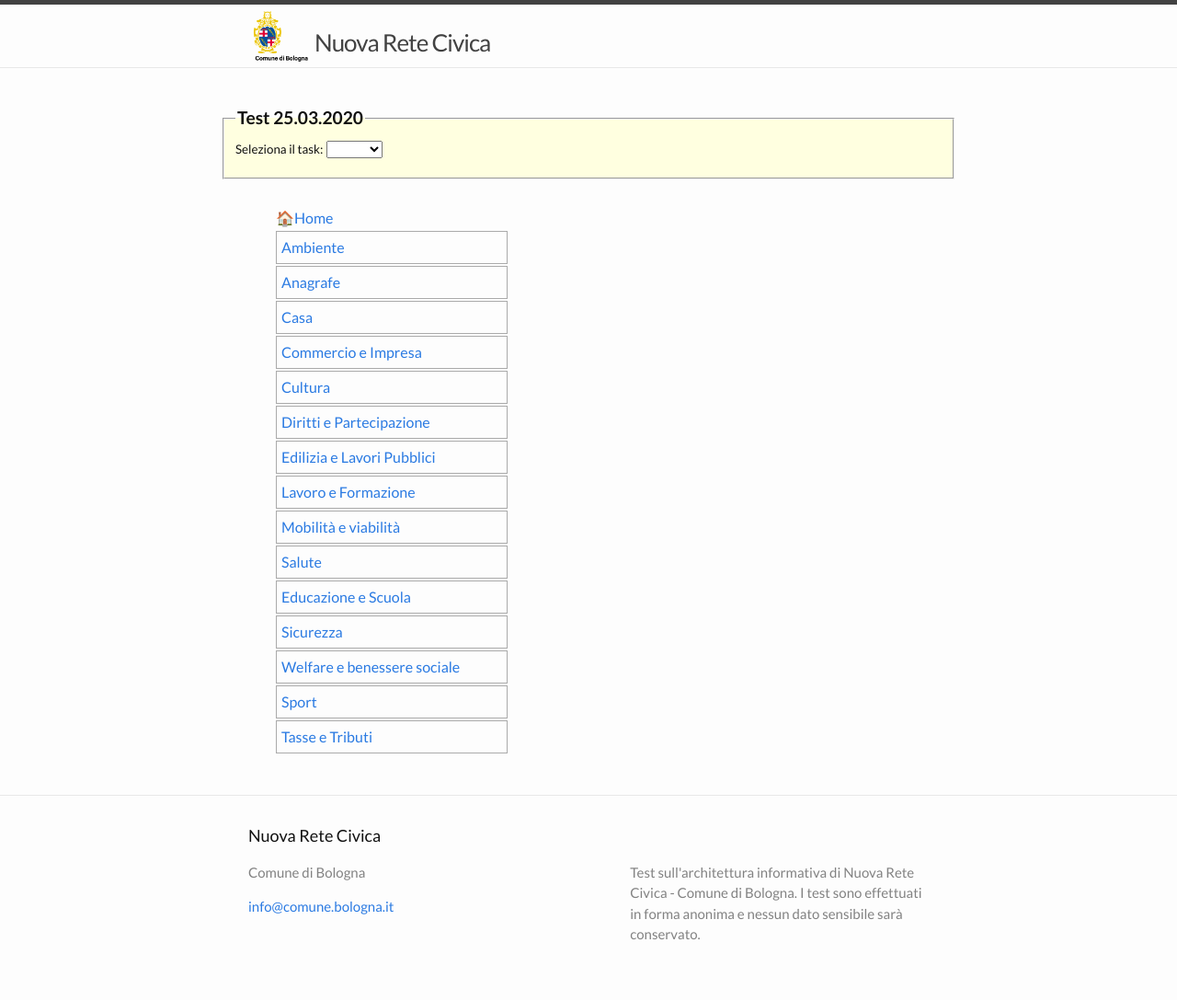
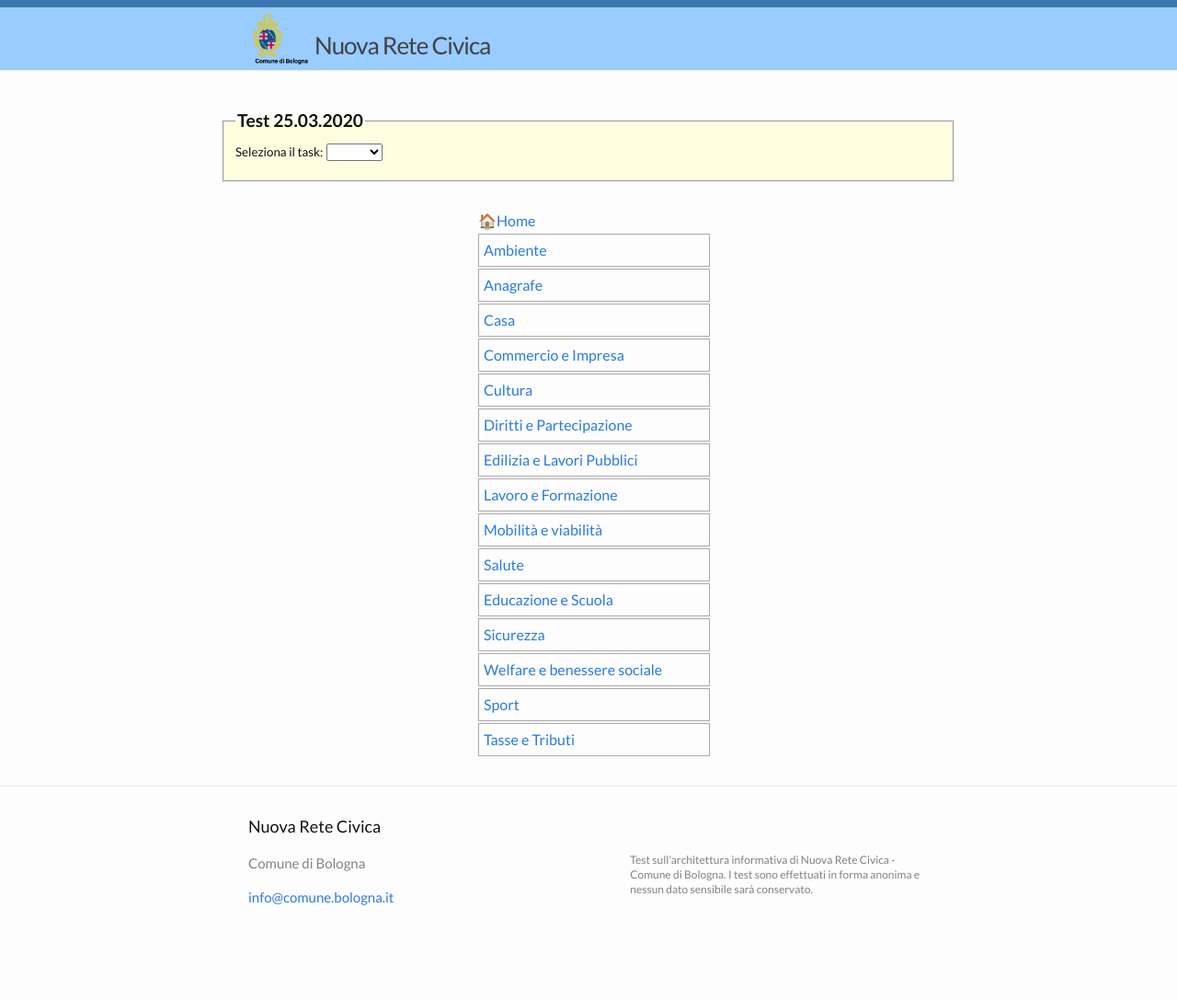
Before and after one commit to Co-Bo/Co-Bo.github.io, a Jekyll site: the page built from index.markdown, in a window 1280 px wide. Shown: the whole page at 92% size. Built offline with Jekyll 4.4.1, drawn with Linux system fonts in a browser that asks for light colours; after the commit the page ends 1035 px from its top, so only the background shows below that.

Commit message:
Update main.scss

```diff
--- a/assets/main.scss
+++ b/assets/main.scss
@@ -3,6 +3,11 @@
 ---
 
 @import "minima";
+
+
+$boloblue: #3B75AF;
+$bolored: #B01736;
+$bololightblue: #99CCFF;
 
 body {
   font-family: 'Lato', sans-serif;
@@ -11,6 +16,10 @@ a:visited {
   color: $brand-color;
 }
 
+.site-header {
+  border-top: 8px solid $boloblue;
+  background-color: $bololightblue;
+}
 header .wrapper {
   display: flex;
   align-items: flex-end;
@@ -48,6 +57,7 @@ legend {
 
 //Navigation
 ul {
+margin: 0 auto;
   list-style: none;
   width: 240px;
 
@@ -60,3 +70,9 @@ ul {
   }
 
 }
+
+
+footer .footer-col-3 p {
+  font-size: 12px;
+  line-height: 16px;
+}
```
